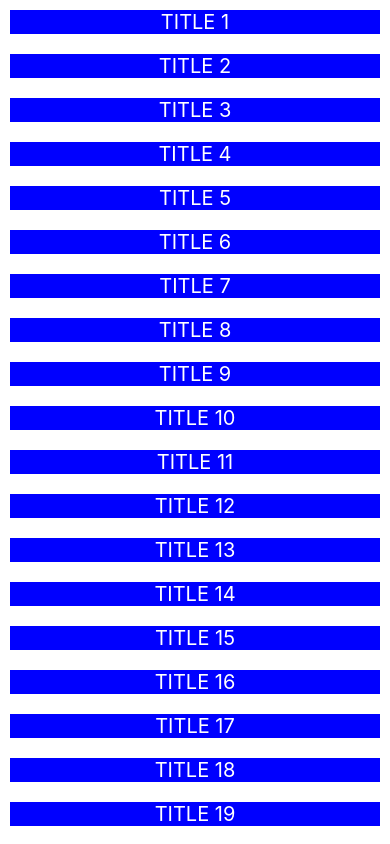
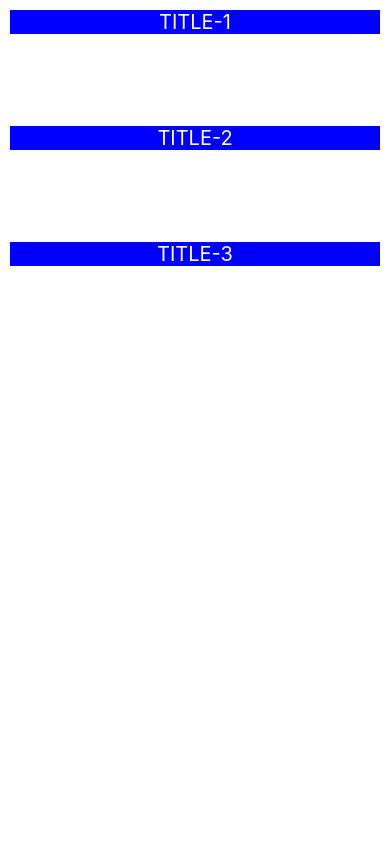
Before and after one commit to vinhhn3/tcd0304mobiledev, a React Native app: screen / in a window 390 px wide. Built offline with nearby package versions, Linux system fonts and the light colour scheme.

Commit message:
SectionList (not finished yet)

```diff
--- a/App.js
+++ b/App.js
@@ -1,5 +1,5 @@
 import React, { useState } from "react";
-import { FlatList, RefreshControl, StyleSheet, Text, View } from "react-native";
+import { SectionList, StyleSheet, Text, View } from "react-native";
 
 export default function App() {
   // Properties
@@ -27,6 +27,21 @@ export default function App() {
 
   const [refreshing, setRefreshing] = useState(false);
 
+  const DATA = [
+    {
+      title: "title-1",
+      data: ["item 1-1", "item 1-2", "item 1-3"],
+    },
+    {
+      title: "title-2",
+      data: ["item 2-1", "item 2-2", "item 2-3"],
+    },
+    {
+      title: "title-3",
+      data: ["item 3-1", "item 3-2", "item 3-3"],
+    },
+  ];
+
   const onRefresh = () => {
     setRefreshing(true);
     setItems([
@@ -48,6 +63,20 @@ export default function App() {
   };
 
   return (
+    <SectionList
+      keyExtractor={(item, index) => index.toString()}
+      sections={DATA}
+      renderItem={({ item }) => (
+        <View>
+          <Text style={styles.text}>{item.toString()}</Text>
+        </View>
+      )}
+      renderSectionHeader={({ section }) => (
+        <View style={styles.item}>
+          <Text style={styles.text}>{section.title}</Text>
+        </View>
+      )}
+    />
     // <ScrollView style={styles.container} horizontal={true}>
     // <ScrollView
     //   refreshControl={
@@ -63,20 +92,20 @@ export default function App() {
     //     );
     //   })}
     // </ScrollView>
-    <FlatList
-      // numColumns={4}
-      // horizontal
-      // inverted
-      data={items}
-      renderItem={({ item }) => (
-        <View style={styles.item} key={item.id}>
-          <Text style={styles.text}>{item.title}</Text>
-        </View>
-      )}
-      refreshControl={
-        <RefreshControl refreshing={refreshing} onRefresh={onRefresh} />
-      }
-    />
+    // <FlatList
+    //   // numColumns={4}
+    //   // horizontal
+    //   // inverted
+    //   data={items}
+    //   renderItem={({ item }) => (
+    //     <View style={styles.item} key={item.id}>
+    //       <Text style={styles.text}>{item.title}</Text>
+    //     </View>
+    //   )}
+    //   refreshControl={
+    //     <RefreshControl refreshing={refreshing} onRefresh={onRefresh} />
+    //   }
+    // />
   );
 }
 
```
